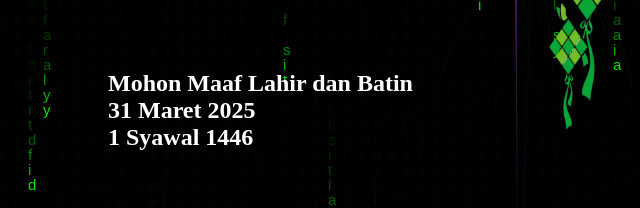
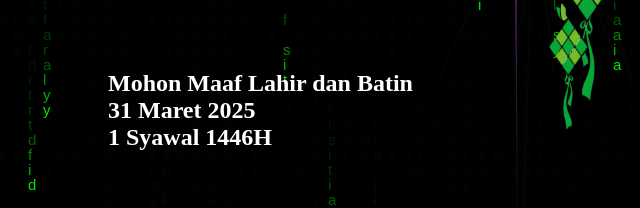
Before and after one commit to Ardikur20/ArdiKur.github.io, a plain HTML site: page index.html in a window 1280 px wide. Shown: the part 440-648 px from the top of the page, 122-762 px from the left. Drawn offline with Linux system fonts and the light colour scheme.

Commit message:
Add files via upload

```diff
--- a/index.html
+++ b/index.html
@@ -98,7 +98,7 @@ font-family: "Courier New";
 		komando paskibra SMP al islah surabaya mengucapkan </h1>
 </div>
 <div class="fade-in first">
-	<h2>Mohon Maaf Lahir dan Batin <br> 31 Maret 2025<br> 1 Syawal 1446</h2>
+	<h2>Mohon Maaf Lahir dan Batin <br> 31 Maret 2025<br> 1 Syawal 1446H</h2>
 	</div>
 	<style>
         /* Animasi Fade In */
```
